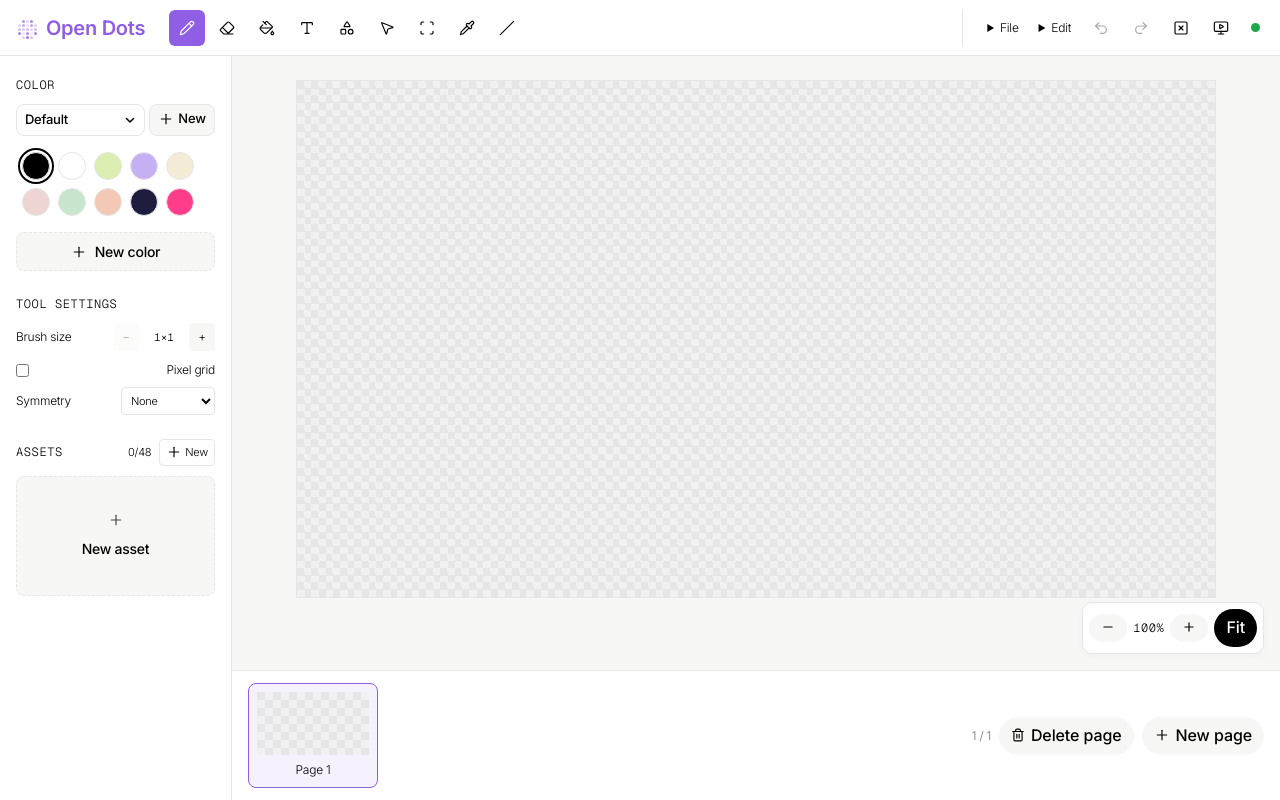
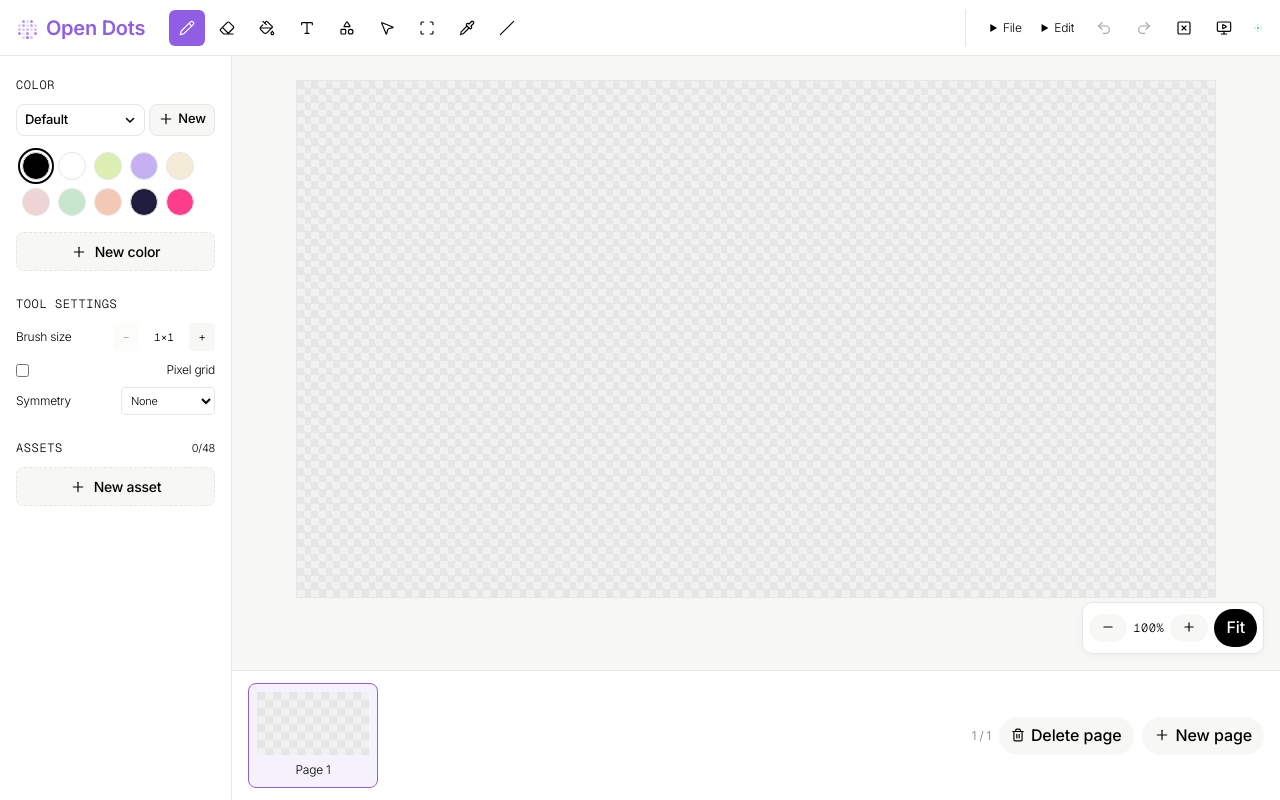
Before and after one commit to MichaelHo02/open-dots, a Next.js app: page / in a window 1280 px wide. Built offline with nearby package versions, Linux system fonts and the light colour scheme.

Commit message:
Polish asset and WebMCP controls

```diff
--- a/app/globals.css
+++ b/app/globals.css
@@ -594,6 +594,8 @@ input {
   border-color: var(--ink);
   background: var(--canvas);
 }
+.color-add:disabled { opacity: .4; cursor: default; }
+.color-add:disabled:hover { border-color: var(--hairline); background: var(--surface-soft); }
 
 .color-add:focus-visible,
 .color-add[aria-expanded="true"] {
@@ -714,45 +716,6 @@ input {
   overflow: auto;
   scrollbar-width: thin;
   scrollbar-color: var(--hairline) transparent;
-}
-
-.asset-new-card {
-  display: flex;
-  flex-direction: column;
-  align-items: center;
-  justify-content: center;
-  gap: 10px;
-  width: 100%;
-  min-height: 120px;
-  padding: 20px 16px;
-  border: 1px dashed var(--hairline);
-  border-radius: var(--radius-md);
-  background: var(--surface-soft);
-  color: var(--ink);
-  cursor: pointer;
-  font: inherit;
-  transition:
-    border-color 0.15s ease,
-    background 0.15s ease;
-}
-
-.asset-new-card:hover {
-  border-color: var(--ink);
-  background: var(--canvas);
-}
-
-.asset-new-card:focus-visible {
-  outline: 2px solid var(--ink);
-  outline-offset: 2px;
-}
-
-.asset-new-card .chrome-icon {
-  opacity: 0.72;
-}
-
-.asset-new-card-label {
-  font-size: 14px;
-  font-weight: 480;
 }
 
 .workspace {
@@ -1887,11 +1850,8 @@ input {
 }
 .icon-tooltip:hover::after, .icon-tooltip:focus-visible::after { display: block; }
 .webmcp-status-dot {
-  width: 9px; height: 9px; margin: 0 4px 0 8px; flex: 0 0 auto;
-  border-radius: 50%; background: var(--hairline); cursor: help;
-}
-.webmcp-status-dot.live { background: #1ea64a; }
-.webmcp-status-dot.error { background: var(--accent-magenta); }
+  margin: 0 2px 0 8px; flex: 0 0 auto; cursor: help;
+}
 .webmcp-status-dot::after { right: 0; left: auto; transform: none; }
 .webmcp-status-dot:focus-visible { outline: 2px solid var(--brand-accent); outline-offset: 3px; }
 .workspace { position: relative; }
--- a/components/FilmApp.tsx
+++ b/components/FilmApp.tsx
@@ -102,25 +102,15 @@ export function FilmApp() {
             <div className="sidebar-assets-head">
               <p className="sidebar-label">Assets</p>
               <span className="asset-count">{film.assets.length}/{MAX_ASSETS}</span>
-              <button
-                type="button"
-                className="layers-new icon-tooltip"
-                disabled={film.assets.length >= MAX_ASSETS}
-                aria-label={film.assets.length >= MAX_ASSETS ? "Asset library full — remove an asset to create another" : "New asset"}
-                onClick={() => { api.openWorkshop(); setInspectorOpen(true); }}
-              ><ChromeIcon name="plus" size={14} />New</button>
             </div>
-            {!film.assets.length && !workshopOpen ? (
-              <button
-                type="button"
-                className="asset-new-card"
-                onClick={() => { api.openWorkshop(); setInspectorOpen(true); }}
-                aria-label="New asset"
-              >
-                <ChromeIcon name="page" size={28} />
-                <span className="asset-new-card-label">New asset</span>
-              </button>
-            ) : film.assets.length > 0 ? (
+            <button
+              type="button"
+              className="color-add"
+              disabled={film.assets.length >= MAX_ASSETS}
+              aria-label={film.assets.length >= MAX_ASSETS ? "Asset library full — remove an asset to create another" : "New asset"}
+              onClick={() => { api.openWorkshop(); setInspectorOpen(true); }}
+            ><ChromeIcon name="plus" />New asset</button>
+            {film.assets.length > 0 ? (
               <ul className="asset-list">
                 {film.assets.map((asset) => (
                   <li key={asset.id}>
--- a/components/WebMCPBridge.tsx
+++ b/components/WebMCPBridge.tsx
@@ -7,6 +7,7 @@ import {
   syncWebmcpApiRef,
 } from "@/lib/register-tools";
 import { useFilm } from "@/lib/film-store";
+import { Dotm3x3_15 } from "@/components/ui/dotm-3x3-15";
 
 export function WebMCPBridge() {
   const api = useFilm();
@@ -62,5 +63,6 @@ export function WebMCPBridge() {
   }, []);
 
   const label = status === "live" ? `WebMCP · ${count} tools` : status === "error" ? "WebMCP unavailable" : "WebMCP starting";
-  return <span className={`webmcp-status-dot icon-tooltip ${status}`} role="status" tabIndex={0} aria-label={label} />;
+  const color = status === "live" ? "#1ea64a" : status === "error" ? "var(--accent-magenta)" : "var(--hairline)";
+  return <Dotm3x3_15 className="webmcp-status-dot icon-tooltip" size={15} dotSize={2} speed={0.35} color={color} ariaLabel={label} />;
 }
--- /dev/null
+++ b/components/ui/dotm-3x3-15.tsx
@@ -0,0 +1,38 @@
+"use client";
+
+import type { CSSProperties } from "react";
+
+import { createDotm3x3Component } from "@/lib/dotmatrix-core";
+import type { DotAnimationResolver, DotMatrixCommonProps } from "@/lib/dotmatrix-core";
+
+export type Dotm3x3_15Props = DotMatrixCommonProps;
+
+const animationResolver: DotAnimationResolver = ({
+  isActive,
+  manhattanDistance,
+  reducedMotion,
+  phase
+}) => {
+  if (!isActive) {
+    return { className: "dmx-inactive" };
+  }
+
+  const ring = Math.max(0, Math.min(2, manhattanDistance));
+  const style = {
+    "--dmx-ripple-ring": ring,
+    "--dmx-ripple-parity": ring % 2
+  } as CSSProperties;
+
+  if (reducedMotion || phase === "idle") {
+    return {
+      style: {
+        ...style,
+        opacity: 0.06 + (1 - ring / 2) * 0.82
+      }
+    };
+  }
+
+  return { className: "dmx-ripple-echo-3", style };
+};
+
+export const Dotm3x3_15 = createDotm3x3Component("Dotm3x3_15", animationResolver, 1.75);
```
